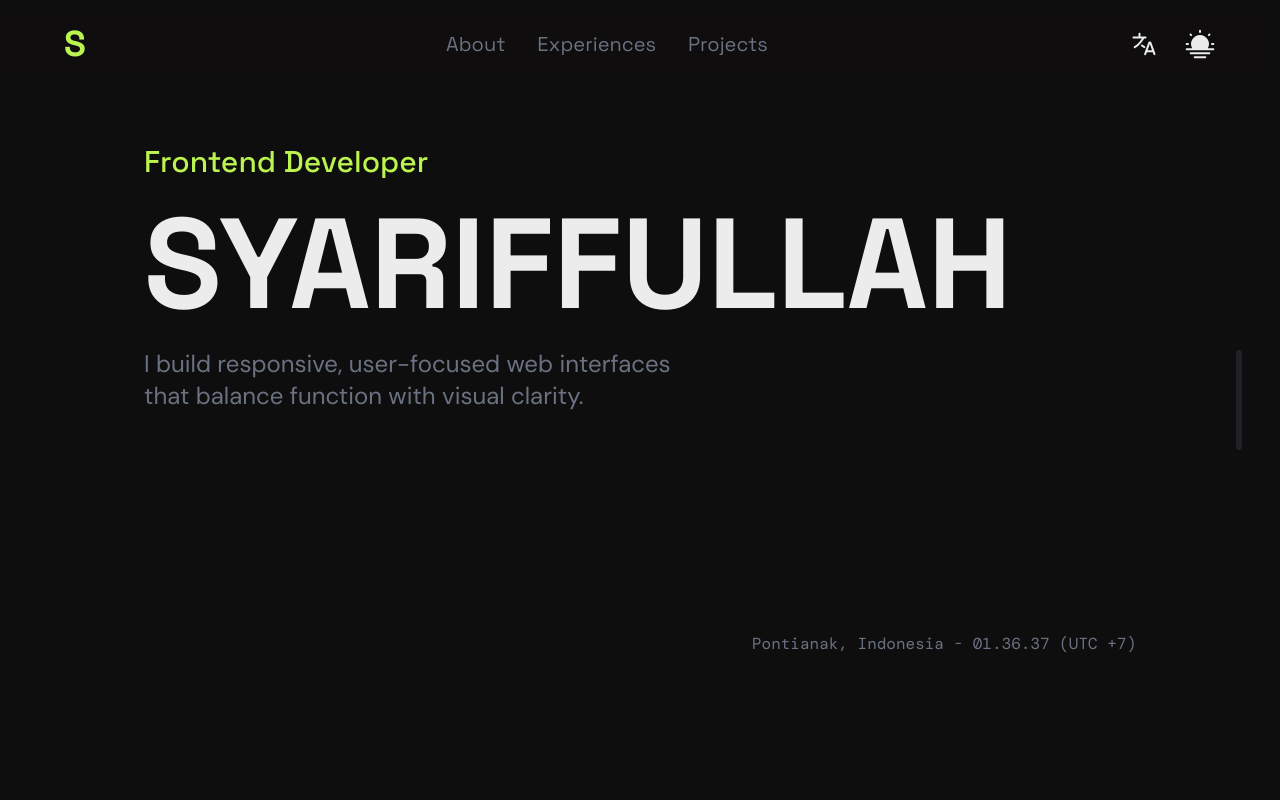
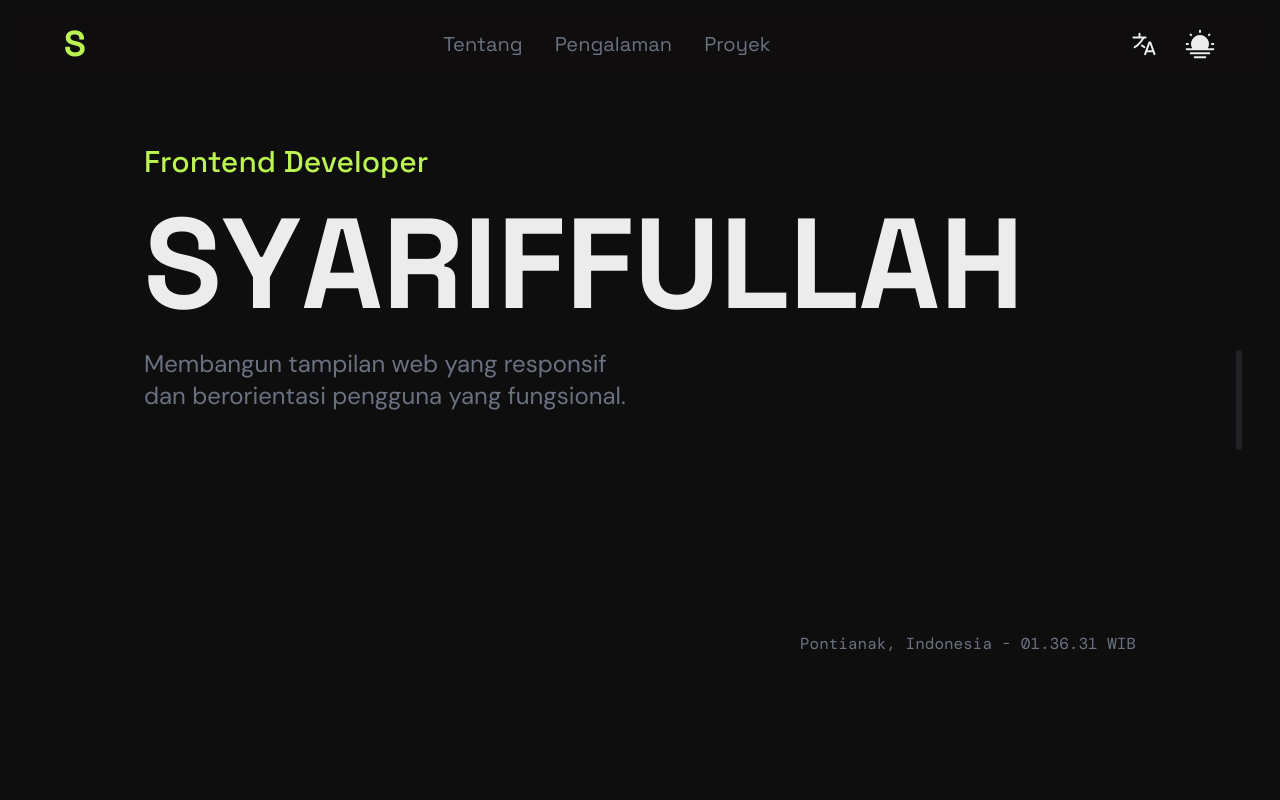
Before and after one commit to Areeep/Portofolio, a React (Vite) app: page / in a window 1280 px wide. Shown: the top 800 px of the page. Built offline with nearby package versions, Linux system fonts and the light colour scheme; a web font is replaced by a local one.

Commit message:
adding nice animation in hero section

```diff
--- a/package.json
+++ b/package.json
@@ -10,7 +10,9 @@
     "preview": "vite preview"
   },
   "dependencies": {
+    "@gsap/react": "^2.1.2",
     "@tailwindcss/vite": "^4.2.2",
+    "gsap": "^3.14.2",
     "react": "^19.2.4",
     "react-dom": "^19.2.4",
     "tailwindcss": "^4.2.2"
--- a/src/App.jsx
+++ b/src/App.jsx
@@ -1,14 +1,19 @@
 import "./App.css";
 import { useState, useEffect } from "react";
+import { gsap } from "gsap";
+import { ScrollTrigger, SplitText } from "gsap/all";
 import Navbar from "./components/Navbar";
+import Hero from "./components/Hero";
 import TechStackCard from "./components/TechStackCard";
 import ScrollProgressBar from "./components/ScrollProgressBar";
 import ProjectCard from "./components/ProjectCard";
 import Footer from "./components/Footer";
 
+gsap.registerPlugin(ScrollTrigger, SplitText);
+
 function App() {
 	const [time, setTime] = useState(new Date());
-	const [lang, setLang] = useState("en");
+	const [lang, setLang] = useState("id");
 	const [isDark, setIsDark] = useState(false);
 
 	useEffect(() => {
@@ -92,22 +97,11 @@ function App() {
 			<ScrollProgressBar />
 
 			{/* Hero Section */}
-			<section className="min-h-screen h-dvh flex flex-col justify-between px-8 sm:px-20 md:px-24 lg:px-20 xl:px-36 py-28 lg:py-36 xl:py-36 bg-background overflow-hidden">
-				<div className="space-y-3 sm:space-y-5">
-					<p className="font-heading text-primary font-medium text-xl sm:text-3xl">
-						Frontend Developer
-					</p>
-					<p className="font-heading font-bold text-4xl sm:text-6xl md:text-8xl lg:text-9xl text-text">
-						SYARIFFULLAH
-					</p>
-					<p className="font-body md:text-2xl text-muted max-w-[30ch] sm:max-w-[35ch]">
-						{content[lang].hero}
-					</p>
-				</div>
-				<p className="font-mono text-muted text-right mt-auto text-sm sm:text-base">
-					Pontianak, Indonesia - {timeStr} {content[lang].timezone}
-				</p>
-			</section>
+			<Hero
+				lang={lang}
+				content={content}
+				timeStr={timeStr}
+			/>
 
 			{/* About Section */}
 			<section
--- /dev/null
+++ b/src/components/Hero.jsx
@@ -0,0 +1,65 @@
+import gsap from "gsap";
+import { useGSAP } from "@gsap/react";
+import { SplitText } from "gsap/all";
+
+export default function Hero({ content, lang, timeStr }) {
+	useGSAP(() => {
+		const nameSplit = new SplitText(".name", { type: "chars" });
+		const roleSplit = new SplitText(".role", { type: "lines" });
+		const subtitleSplit = new SplitText(".subtitle", { type: "lines" });
+		const timerSplit = new SplitText(".timer", { type: "lines" });
+
+		gsap.from(roleSplit.lines, {
+			opacity: 0,
+			ypercent: 100,
+			duration: 1.8,
+			ease: "expo.out",
+			stagger: 0.05,
+			delay: 1,
+		});
+
+		gsap.from(nameSplit.chars, {
+			yPercent: 100,
+			duration: 1.8,
+			ease: "expo.out",
+			stagger: 0.05,
+		});
+
+		gsap.from(subtitleSplit.lines, {
+			opacity: 0,
+			ypercent: 100,
+			duration: 1.8,
+			ease: "expo.out",
+			stagger: 0.05,
+			delay: 1.5,
+		});
+
+		gsap.from(timerSplit.lines, {
+			opacity: 0,
+			ypercent: 100,
+			duration: 1.8,
+			ease: "expo.out",
+			stagger: 0.05,
+			delay: 2,
+		});
+	});
+
+	return (
+		<section className="min-h-screen h-dvh flex flex-col justify-between px-8 sm:px-20 md:px-24 lg:px-20 xl:px-36 py-28 lg:py-36 xl:py-36 bg-background overflow-hidden">
+			<div className="space-y-3 sm:space-y-5">
+				<p className="role font-heading text-primary font-medium text-xl sm:text-3xl">
+					Frontend Developer
+				</p>
+				<p className="name font-heading font-bold text-4xl sm:text-6xl md:text-8xl lg:text-9xl text-text">
+					SYARIFFULLAH
+				</p>
+				<p className="subtitle font-body md:text-2xl text-muted max-w-[30ch] sm:max-w-[35ch]">
+					{content[lang].hero}
+				</p>
+			</div>
+			<p className="timer font-mono text-muted text-right mt-auto text-sm sm:text-base">
+				Pontianak, Indonesia - {timeStr} {content[lang].timezone}
+			</p>
+		</section>
+	);
+}
--- a/src/components/Navbar.jsx
+++ b/src/components/Navbar.jsx
@@ -30,7 +30,7 @@ export default function Navbar({ lang, setLang, isDark, setIsDark }) {
 						<a href="#experiences">{navContent[lang].experiences}</a>
 					</li>
 					<li>
-						<a href="#about">{navContent[lang].projects}</a>
+						<a href="#projects">{navContent[lang].projects}</a>
 					</li>
 				</ul>
 				<div className="hidden sm:flex sm:gap-4 md:gap-6">
```
Also changed, not shown: 1 other file (tests, documents, lock files or other folders).
